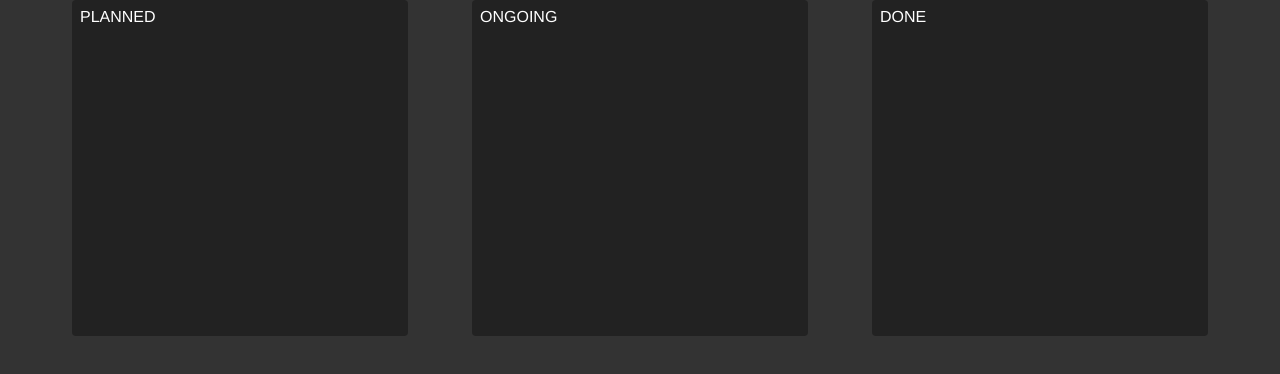
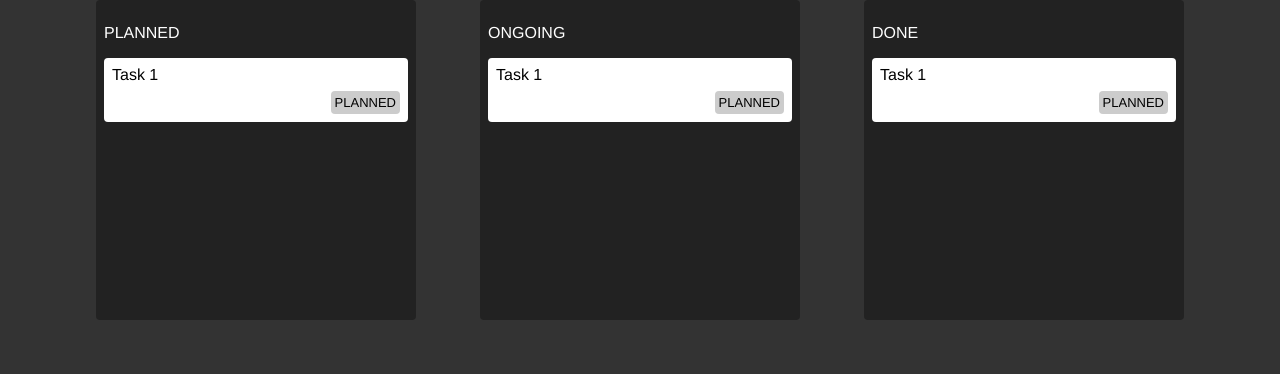
Before and after one commit to chandanch/zustland-grounds, a React (Vite) app: page / in a window 1280 px wide. Shown: the top 374 px of the page. Built offline with nearby package versions, Linux system fonts and the light colour scheme.

Commit message:
setup of task component with status

```diff
--- a/package.json
+++ b/package.json
@@ -10,6 +10,7 @@
     "preview": "vite preview"
   },
   "dependencies": {
+    "classnames": "^2.5.1",
     "react": "^19.0.0",
     "react-dom": "^19.0.0",
     "zustand": "^5.0.3"
--- a/src/App.jsx
+++ b/src/App.jsx
@@ -1,5 +1,5 @@
 import "./App.css";
-import Column from "./components/Column";
+import Column from "./components/column/Column";
 
 function App() {
   return (
--- a/src/components/Column.jsx
+++ /dev/null
@@ -1,7 +0,0 @@
-import "./Column.css";
-
-function Column({ state }) {
-  return <div className="column"> {state} </div>;
-}
-
-export default Column;
--- /dev/null
+++ b/src/components/column/Column.jsx
@@ -0,0 +1,13 @@
+import Task from "../task/Task";
+import "./Column.css";
+
+function Column({ state }) {
+  return (
+    <div className="column">
+      <p> {state} </p>
+      <Task title="Task 1" />
+    </div>
+  );
+}
+
+export default Column;
--- /dev/null
+++ b/src/components/task/Task.css
@@ -0,0 +1,22 @@
+.task {
+  background: #fff;
+  border-radius: 4px;
+  min-height: 4rem;
+  color: #000;
+  padding: 0.5rem;
+  display: flex;
+  flex-direction: column;
+  justify-content: space-between;
+}
+
+.bottom-wrapper {
+  display: flex;
+  justify-content: space-between;
+}
+
+.status {
+  font-size: small;
+  background: var(--COLOR-GRAY-LIGHT);
+  padding: 0.25rem;
+  border-radius: 4px;
+}
--- /dev/null
+++ b/src/components/task/Task.jsx
@@ -0,0 +1,17 @@
+import "./Task.css";
+
+const status = "PLANNED";
+
+function Task({ title }) {
+  return (
+    <div className="task">
+      <div>{title}</div>
+      <div className="bottom-wrapper">
+        <div></div>
+        <div className="status"> {status} </div>
+      </div>
+    </div>
+  );
+}
+
+export default Task;
--- a/src/index.css
+++ b/src/index.css
@@ -10,3 +10,7 @@
 body {
   margin: 0;
 }
+
+* {
+  box-sizing: border-box;
+}
```
Also changed, not shown: src/components/column/Column.css (renamed from src/components/Column.css), 1 other file (tests, documents, lock files or other folders).
